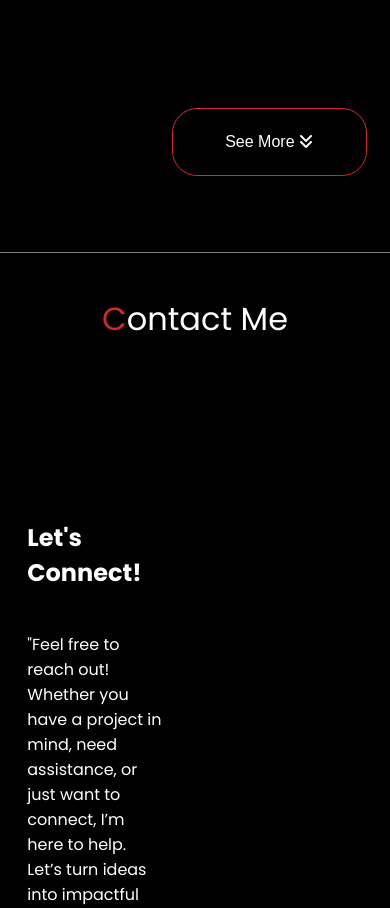
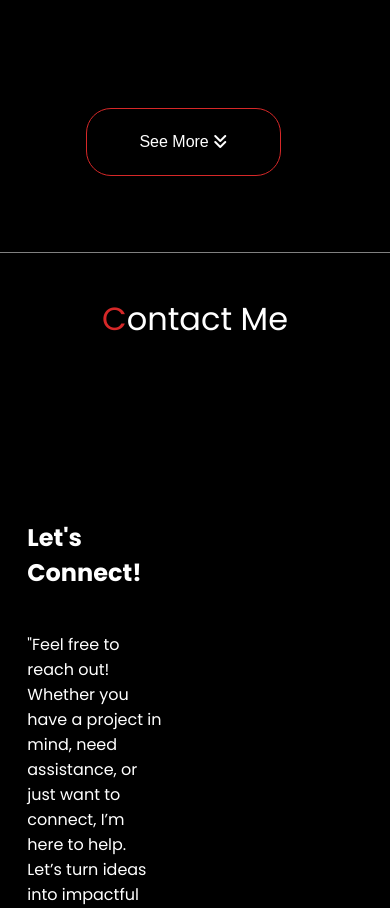
Before and after one commit to priyankastack/Priyanka-sPortfolio, a website: page content/index.html in a window 390 px wide. Shown: the part 6605-7513 px from the top of the page. Drawn offline with nearby package versions, Linux system fonts and the light colour scheme.

Commit message:
Update styles.css

```diff
--- a/content/styles.css
+++ b/content/styles.css
@@ -902,7 +902,7 @@ gap: 2vw;
   width:50vw;
   margin-top:1vh;
    position: relative;
-  left: 44vw;
+  left:22vw;
 }
 /*--THE FOLLOWING CSS OF PROJECT SECTION WILL APPLIED ON PROJECT-SECTION WHEN  CLICKED SEEMORE BUTTON---*/
 
```
